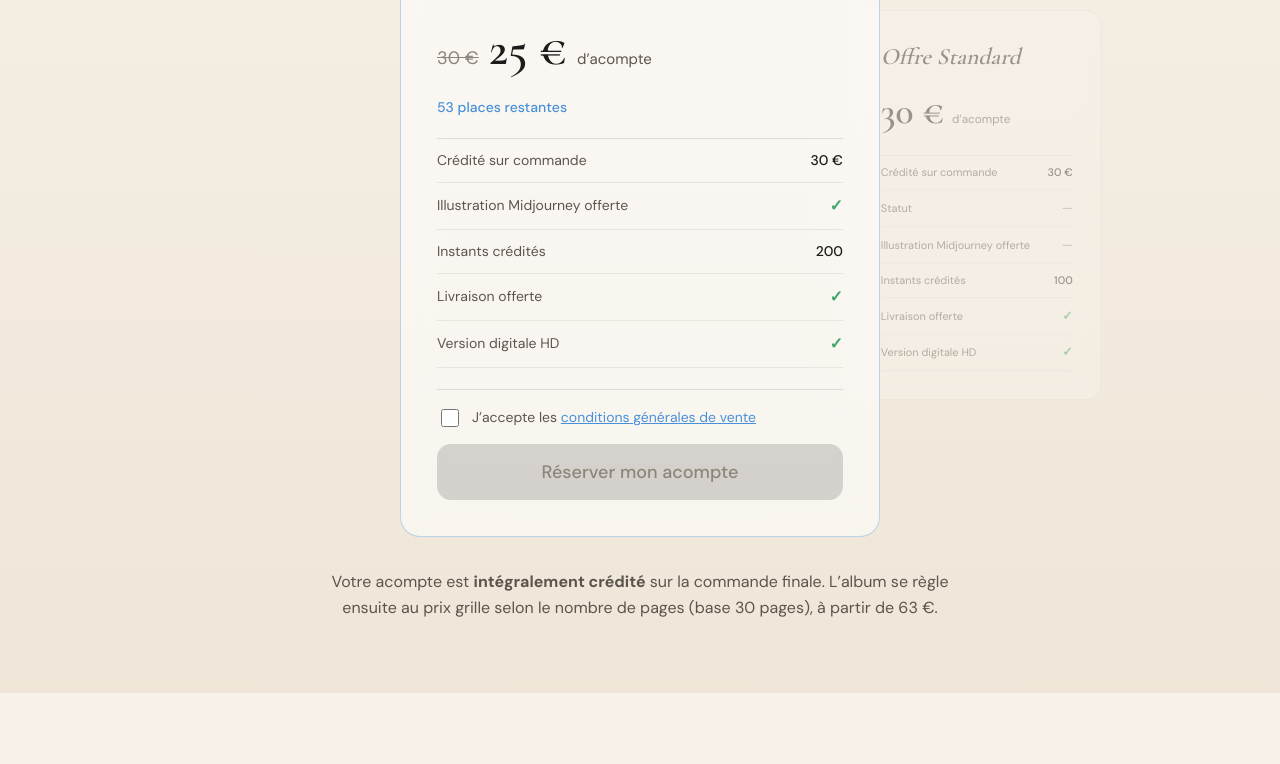
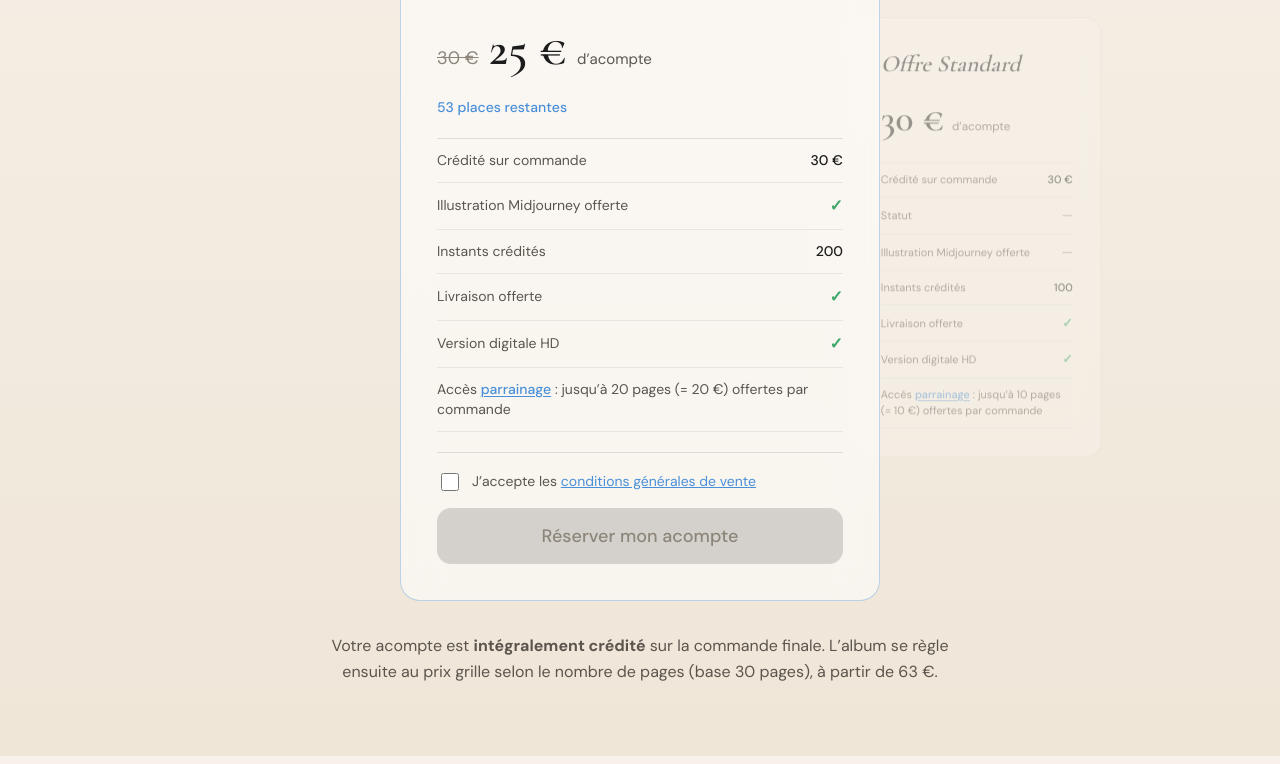
Before and after one commit to Lecrackerssurlepot/bellajour-prelaunch, a Next.js app: page /preventes in a window 1280 px wide. Shown: the part 2740-3504 px from the top of the page. Built offline with nearby package versions, Linux system fonts and the light colour scheme.

Commit message:
feat(prevente-section4): ligne parrainage cliquable par offre
Co-Authored-By: Claude Opus 4.8 (1M context) <noreply@anthropic.com>

```diff
--- a/src/app/preventes/S4Reservation.tsx
+++ b/src/app/preventes/S4Reservation.tsx
@@ -19,6 +19,8 @@ interface Offre {
   acompteBarre?: number // prix barré (Fondateur uniquement : 30 → 25)
   acompteNote?: string
   features: { label: string; value: FeatureValue }[]
+  /* Ligne parrainage (pleine largeur, mot « parrainage » cliquable) : pages offertes par commande. */
+  parrainagePages?: number
 }
 
 const FEATURE_LABELS = {
@@ -43,6 +45,7 @@ const OFFRE_FOUNDER: Offre = {
     { label: FEATURE_LABELS.livraison, value: true },
     { label: FEATURE_LABELS.digital, value: true },
   ],
+  parrainagePages: 20,
 }
 
 const OFFRE_STANDARD: Offre = {
@@ -57,6 +60,7 @@ const OFFRE_STANDARD: Offre = {
     { label: FEATURE_LABELS.livraison, value: true },
     { label: FEATURE_LABELS.digital, value: true },
   ],
+  parrainagePages: 10,
 }
 
 const OFFRE_INFLUENCER: Offre = {
@@ -83,6 +87,24 @@ function FeatureRow({ label, value }: { label: string; value: FeatureValue }) {
     <li className="s4-feat">
       <span className="s4-feat-label">{label}</span>
       {display}
+    </li>
+  )
+}
+
+/* Ligne parrainage pleine largeur : « parrainage » est un lien bleu cliquable.
+   Cible branchée plus tard (même logique que le lien CGV — emplacement prévu). */
+function ParrainageRow({ pages }: { pages: number }) {
+  return (
+    <li className="s4-feat s4-feat--parrain">
+      Accès{' '}
+      <a
+        className="s4-parrain-link"
+        href="#parrainage"
+        // TODO: brancher infos parrainage
+      >
+        parrainage
+      </a>{' '}
+      : jusqu’à {pages} pages (= {pages} €) offertes par commande
     </li>
   )
 }
@@ -123,6 +145,9 @@ function OffreCard({
         {offre.features.map((f) => (
           <FeatureRow key={f.label} label={f.label} value={f.value} />
         ))}
+        {typeof offre.parrainagePages === 'number' && (
+          <ParrainageRow pages={offre.parrainagePages} />
+        )}
       </ul>
 
       {/* Checkout (CGV + bouton) vit DANS l'encart actionnable — jamais détaché. */}
--- a/src/app/preventes/s4-reservation.css
+++ b/src/app/preventes/s4-reservation.css
@@ -192,6 +192,26 @@
 .s4-feat-yes { color: var(--bj-save-ok); font-weight: 600; }
 .s4-feat-no  { color: var(--bj-text-faint); }
 
+/* Ligne parrainage : pleine largeur (pas de split label/valeur), même style de base. */
+.s4-feat--parrain {
+  display: block;
+  font-family: var(--bj-font-ui);
+  font-size: var(--bj-fs-sm);
+  line-height: 1.45;
+  color: var(--bj-text-soft);
+}
+/* Mot « parrainage » = lien bleu cliquable, lisible sur le glass des 2 offres. */
+.s4-parrain-link {
+  color: var(--bj-action); /* #4a90d9 */
+  font-weight: 500;
+  text-decoration: underline;
+  text-underline-offset: 2px;
+  text-decoration-thickness: 1px;
+  cursor: pointer;
+  transition: color var(--bj-dur-fast) var(--bj-ease);
+}
+.s4-parrain-link:hover { color: #357ec0; }
+
 /* ── Note crédit ── */
 .s4-credit-note {
   max-width: 60ch;
```
